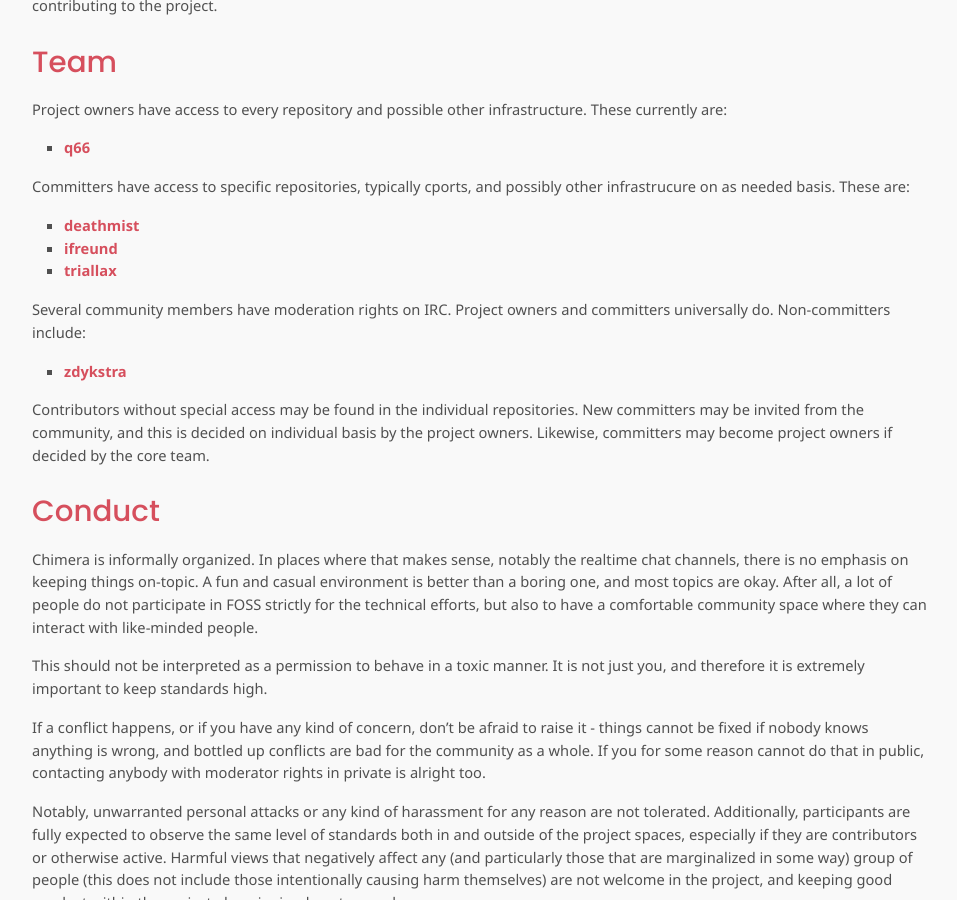
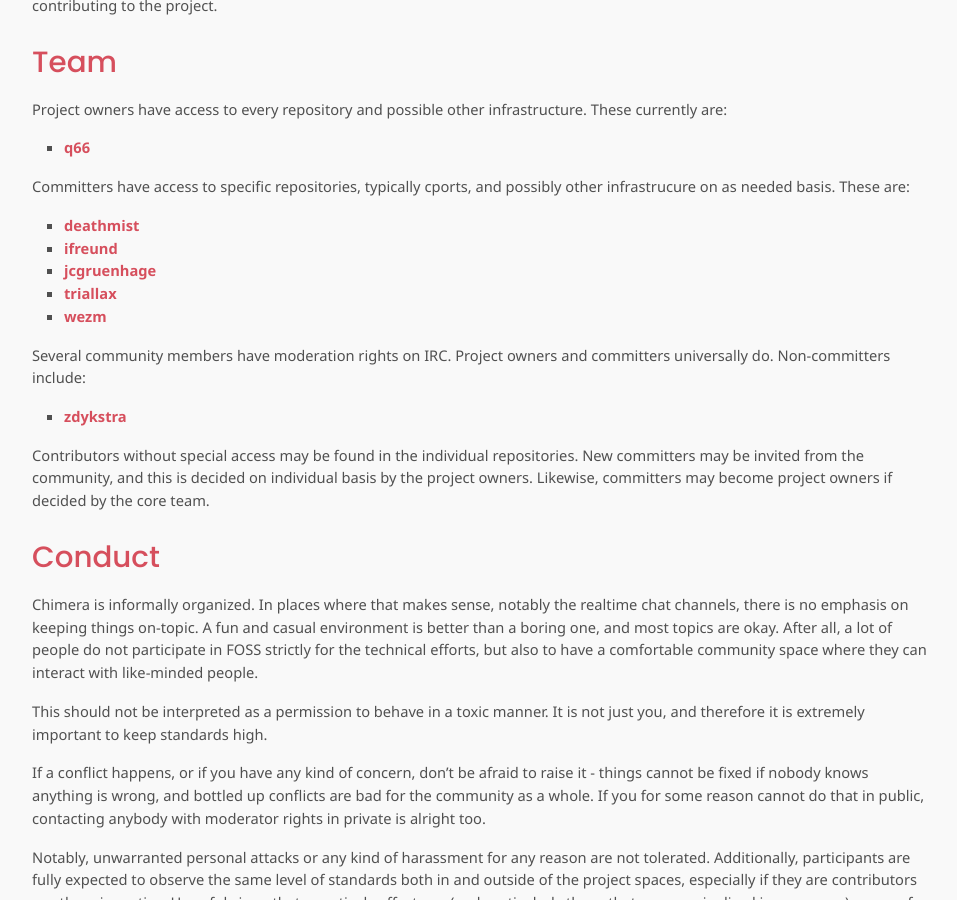
Before and after one commit to chimera-linux/chimera-linux.github.io, a Jekyll site: the page built from community/index.md, in a window 1280 px wide and 900 px high, scrolled down 1343 px. Shown: the whole window, without its empty margins (160-1117 px from the left). Built offline with Jekyll 4.4.1, drawn with Linux system fonts in a browser that asks for light colours.

Commit message:
new committers time

```diff
--- a/community/index.md
+++ b/community/index.md
@@ -77,7 +77,9 @@
 
 * [deathmist](https://github.com/JamiKettunen)
 * [ifreund](https://github.com/ifreund)
+* [jcgruenhage](https://github.com/jcgruenhage)
 * [triallax](https://github.com/triallax)
+* [wezm](https://github.com/wezm)
 
 Several community members have moderation rights on IRC. Project owners
 and committers universally do. Non-committers include:
```
